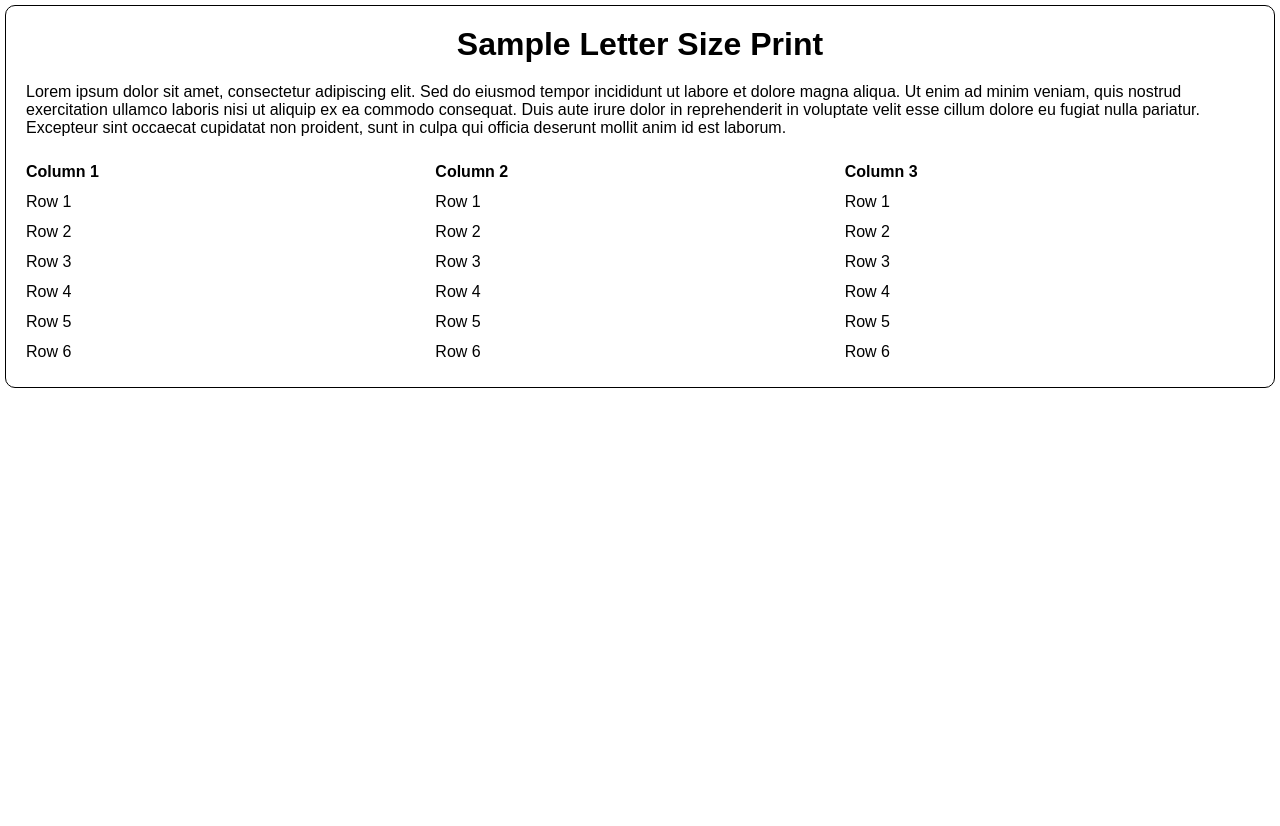
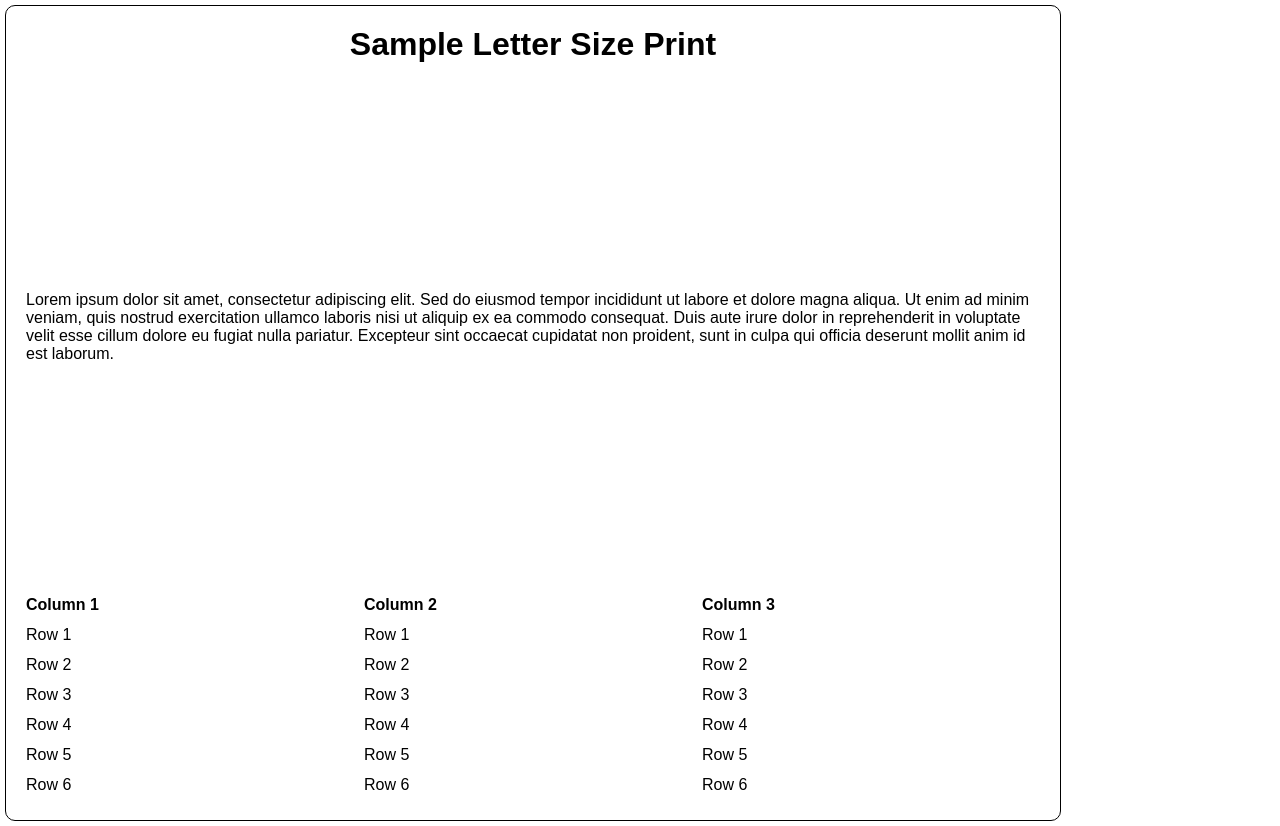
Before and after one commit to rowaxl/barcode-scanner-sample, a Next.js app: page /print in a window 1280 px wide. Before the commit the page ends 800 px from the top, so only its background shows below. Built offline with nearby package versions, Linux system fonts and the light colour scheme.

Commit message:
update: ページレイアウトを修正3

```diff
--- a/src/styles/print-style.css
+++ b/src/styles/print-style.css
@@ -4,8 +4,8 @@
 }
 
 .print-page {
-  width: 100%;
-  height: 100%;
+  width: 11in;
+  height: 8.5in;
   justify-content: space-between;
   align-items: center;
   border: 1px solid black;
```
